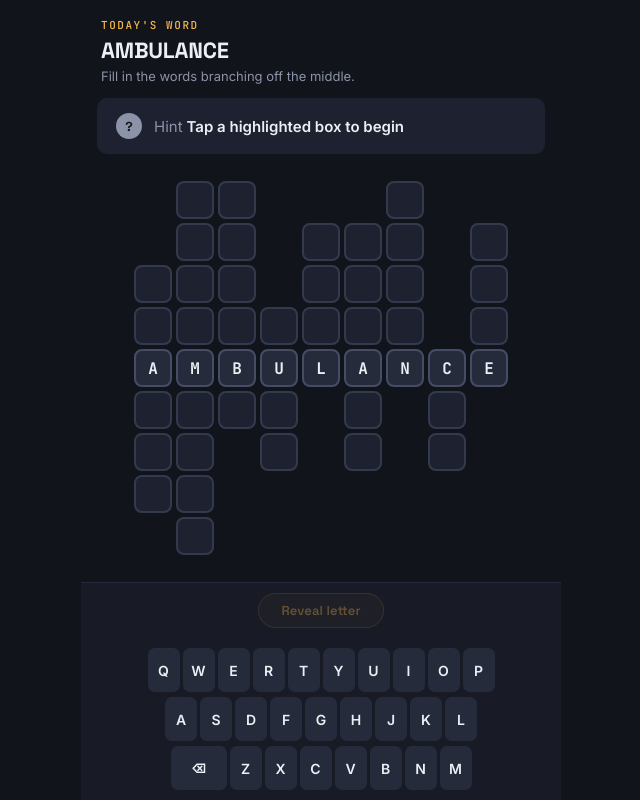
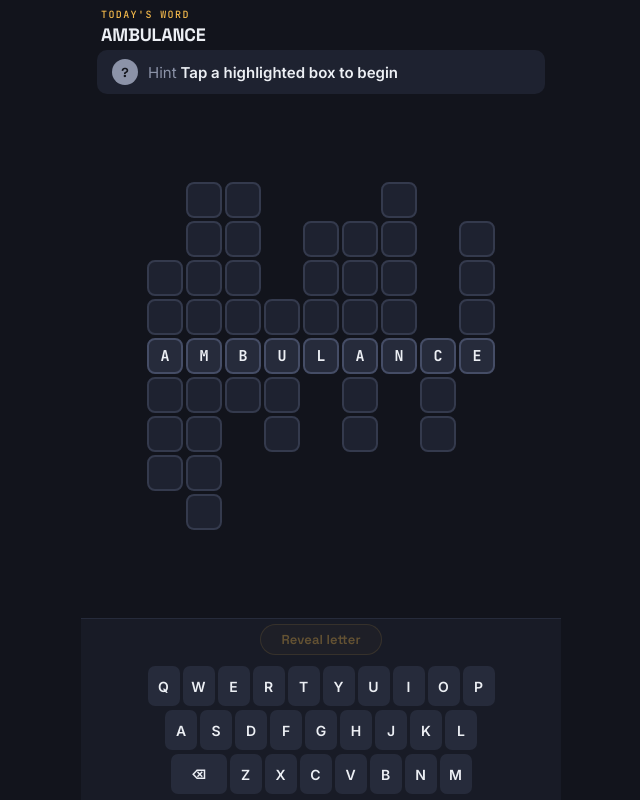
Before and after one commit to dexamalion-cloud/Themeology, a plain HTML site: page index.html in a window 1280 px wide. Shown: the whole page, without its empty margins (319-959 px from the left). Drawn offline with Linux system fonts and the light colour scheme.

Commit message:
Trimming to fit vertically

```diff
--- a/index.html
+++ b/index.html
@@ -50,28 +50,23 @@
 
   /* ---------- Header ---------- */
   header{
-    padding: 18px 20px 10px;
+    padding: 8px 20px 4px;
     flex-shrink:0;
   }
   .eyebrow{
     font-family:'JetBrains Mono', monospace;
-    font-size: 11px;
+    font-size: 10px;
     letter-spacing: 0.14em;
     color: var(--accent);
     text-transform: uppercase;
-    margin: 0 0 4px;
+    margin: 0 0 2px;
   }
   h1{
     font-family:'Space Grotesk', sans-serif;
-    font-size: 22px;
+    font-size: 18px;
     font-weight: 700;
     margin: 0;
     letter-spacing: -0.01em;
-  }
-  .subtitle{
-    font-size: 13px;
-    color: var(--ink-dim);
-    margin: 4px 0 0;
   }
 
   /* ---------- Puzzle grid area ---------- */
@@ -81,25 +76,25 @@
     display:flex;
     align-items:center;
     justify-content:center;
-    padding: 8px 12px;
+    padding: 4px 8px;
     overflow: auto;
   }
 
   #grid{
     display: grid;
-    gap: 4px;
+    gap: 3px;
   }
 
   .cell{
-    width: 38px;
-    height: 38px;
+    width: 36px;
+    height: 36px;
     border-radius: 8px;
     display:flex;
     align-items:center;
     justify-content:center;
     font-family:'JetBrains Mono', monospace;
     font-weight: 700;
-    font-size: 16px;
+    font-size: 15px;
     user-select: none;
     transition: transform 0.12s ease, background 0.15s ease, border-color 0.15s ease;
   }
@@ -185,15 +180,15 @@
   /* ---------- Hint bar ---------- */
   #hint-bar{
     flex-shrink:0;
-    margin: 4px 16px 0;
-    padding: 14px 18px;
+    margin: 0 16px 0;
+    padding: 8px 14px;
     background: linear-gradient(135deg, rgba(242,184,75,0.14), rgba(242,184,75,0.05));
     border: 1px solid rgba(242, 184, 75, 0.35);
     border-radius: var(--radius);
-    min-height: 20px;
+    min-height: 16px;
     display:flex;
     align-items:center;
-    gap: 12px;
+    gap: 10px;
     transition: border-color 0.2s ease, background 0.2s ease;
   }
 
@@ -246,7 +241,7 @@
   /* ---------- Hint action button ---------- */
   #hint-action{
     flex-shrink:0;
-    padding: 10px 16px;
+    padding: 5px 16px;
     background: var(--bg-elevated);
     border-top: 1px solid #262b3b;
     display: flex;
@@ -255,7 +250,7 @@
 
   #hint-btn{
     width: auto;
-    padding: 8px 22px;
+    padding: 6px 20px;
     border-radius: 999px;
     border: 1px solid rgba(242, 184, 75, 0.35);
     background: rgba(242, 184, 75, 0.08);
@@ -280,7 +275,7 @@
   /* ---------- Keyboard ---------- */
   #keyboard{
     flex-shrink:0;
-    padding: 10px 6px calc(10px + env(safe-area-inset-bottom));
+    padding: 6px 6px calc(6px + env(safe-area-inset-bottom));
     background: var(--bg-elevated);
   }
 
@@ -288,14 +283,14 @@
     display:flex;
     justify-content:center;
     gap: 3px;
-    margin-bottom: 5px;
+    margin-bottom: 4px;
   }
   .kb-row:last-child{ margin-bottom: 0; }
 
   .key{
     flex: 1;
     max-width: 32px;
-    height: 44px;
+    height: 40px;
     border-radius: 7px;
     background: var(--key-bg);
     color: var(--ink);
@@ -363,7 +358,6 @@
   <header>
     <p class="eyebrow">Today's word</p>
     <h1>AMBULANCE</h1>
-    <p class="subtitle">Fill in the words branching off the middle.</p>
   </header>
 
   <div id="hint-bar">
@@ -463,8 +457,8 @@ const wordCellOrder = WORDS.map((w, wi) => {
 
 /* ---------------- Render grid ---------------- */
 const gridEl = document.getElementById('grid');
-gridEl.style.gridTemplateColumns = `repeat(${totalCols}, 38px)`;
-gridEl.style.gridTemplateRows = `repeat(${totalRows}, 38px)`;
+gridEl.style.gridTemplateColumns = `repeat(${totalCols}, 36px)`;
+gridEl.style.gridTemplateRows = `repeat(${totalRows}, 36px)`;
 
 const domCells = []; // domCells[row][col]
 for(let r=0; r<totalRows; r++){
```
